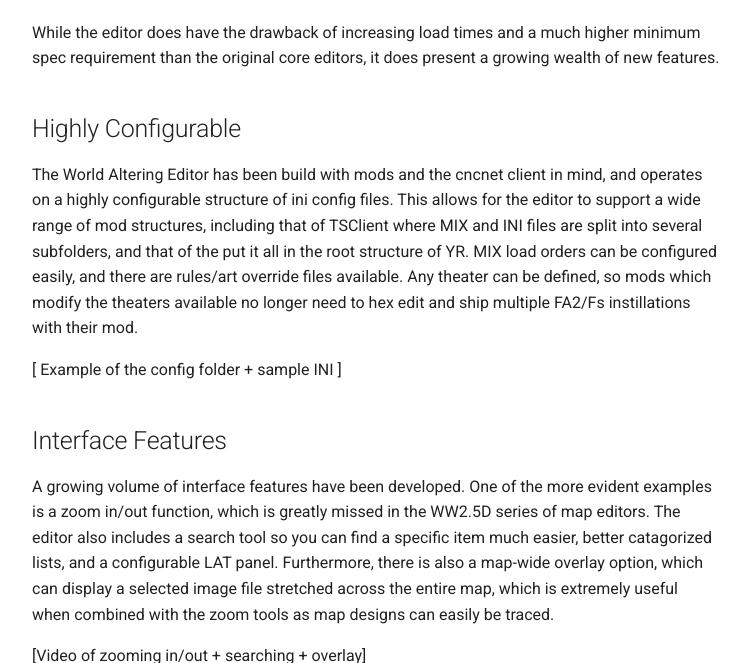
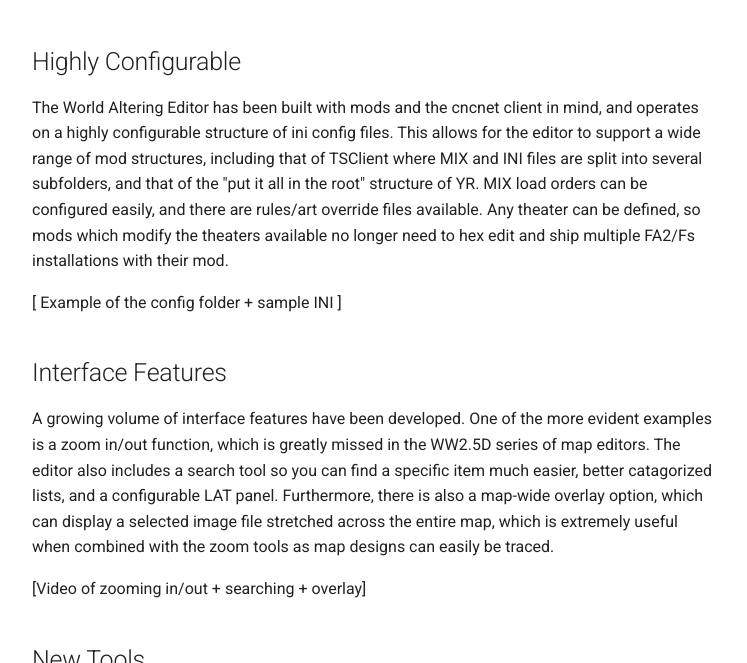
Before and after one commit to CatTanker/cnc_map_tool_guide, an MkDocs documentation site: the page built from docs/modern_editors.md, in a window 1280 px wide and 900 px high, scrolled down 1165 px, cut to the strip 237-900 px from the top of the window. Shown: the whole strip, without its empty margins (264-1011 px from the left). Built offline with MkDocs 1.6.1 and Material for MkDocs 9.7.7, drawn with Linux system fonts in a browser that asks for light colours; comment, search, counter and statistics services are not loaded; some of the changed text lies outside the part shown.

Commit message:
spelling fixes

```diff
--- a/docs/modern_editors.md
+++ b/docs/modern_editors.md
@@ -1,9 +1,9 @@
 <!---#| Github |[Link](https://github.com/FunkyFr3sh/cnc-ddraw)| -->
 # World Altering Editor <br />
 Author: Rampastring + Contributors  <br />
-Description: The World Altering Editor (WAE) is an open source replacement to the traditional editors. unlike the originals, it is built using a modern code base, and as a result of being open source it does not require the use of dll injection to improve.
+Description: The World Altering Editor (WAE) is an open source replacementation to the traditional editors. Unlike the originals, it is built using a modern code base.
 Formerly known as the DTA Scenario Editor, as it was built for [Dawn of the Tiberium Age](https://www.moddb.com/mods/the-dawn-of-the-tiberium-age), it has since been growing in compatability for TS/YR.
-A release for [TS Client](https://www.moddb.com/mods/tiberian-sun-client) and  YR both available on the the releases page.
+A release for [TS Client](https://www.moddb.com/mods/tiberian-sun-client) and YR both available on the the releases page.
 
 The editor requires the latest dotnet desktop runtime to operate, and has heightened requirements, but does have a lot of major benefits (listed below).
 
@@ -20,11 +20,10 @@
 
 <iframe width="560" height="315" src="https://www.youtube.com/embed/RIgVMWZy80I" title="World Altering Editor - A new map editor coming to RotE" frameborder="0" allow="accelerometer; autoplay; clipboard-write; encrypted-media; gyroscope; picture-in-picture; web-share" allowfullscreen></iframe>
 
-While the editor does have the drawback of increasing load times and a much higher minimum spec requirement than the original core editors, it does present a growing wealth of new features.
 
 ## Highly Configurable
 
-The World Altering Editor has been build with mods and the cncnet client in mind, and operates on a highly configurable structure of ini config files. This allows for the editor to support a wide range of mod structures, including that of TSClient where MIX and INI files are split into several subfolders, and that of the put it all in the root structure of YR. MIX load orders can be configured easily, and there are rules/art override files available. Any theater can be defined, so mods which modify the theaters available no longer need to hex edit and ship multiple FA2/Fs instillations with their mod.
+The World Altering Editor has been built with mods and the cncnet client in mind, and operates on a highly configurable structure of ini config files. This allows for the editor to support a wide range of mod structures, including that of TSClient where MIX and INI files are split into several subfolders, and that of the "put it all in the root" structure of YR. MIX load orders can be configured easily, and there are rules/art override files available. Any theater can be defined, so mods which modify the theaters available no longer need to hex edit and ship multiple FA2/Fs installations with their mod.
 
 [ Example of the config folder + sample INI ]
 
```
